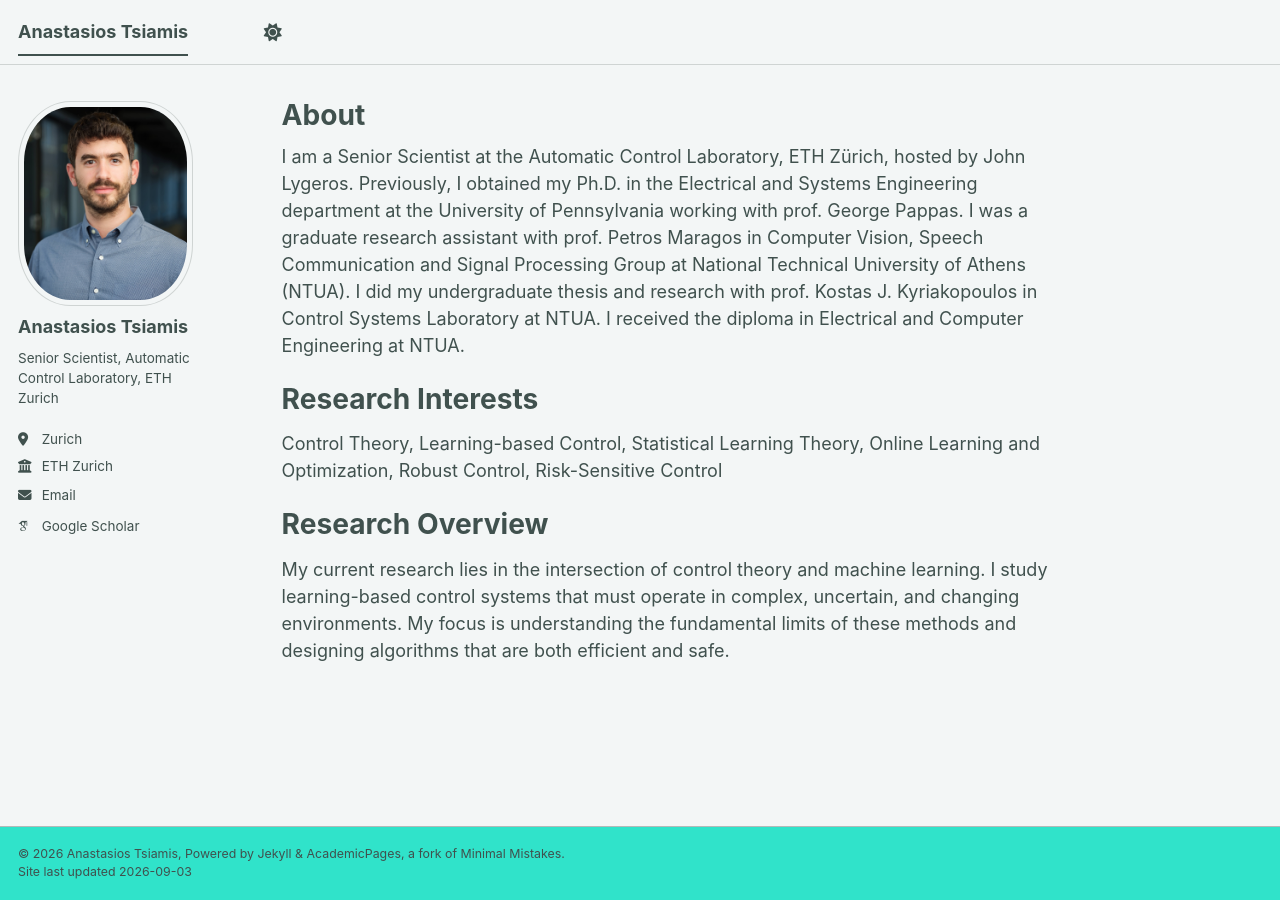
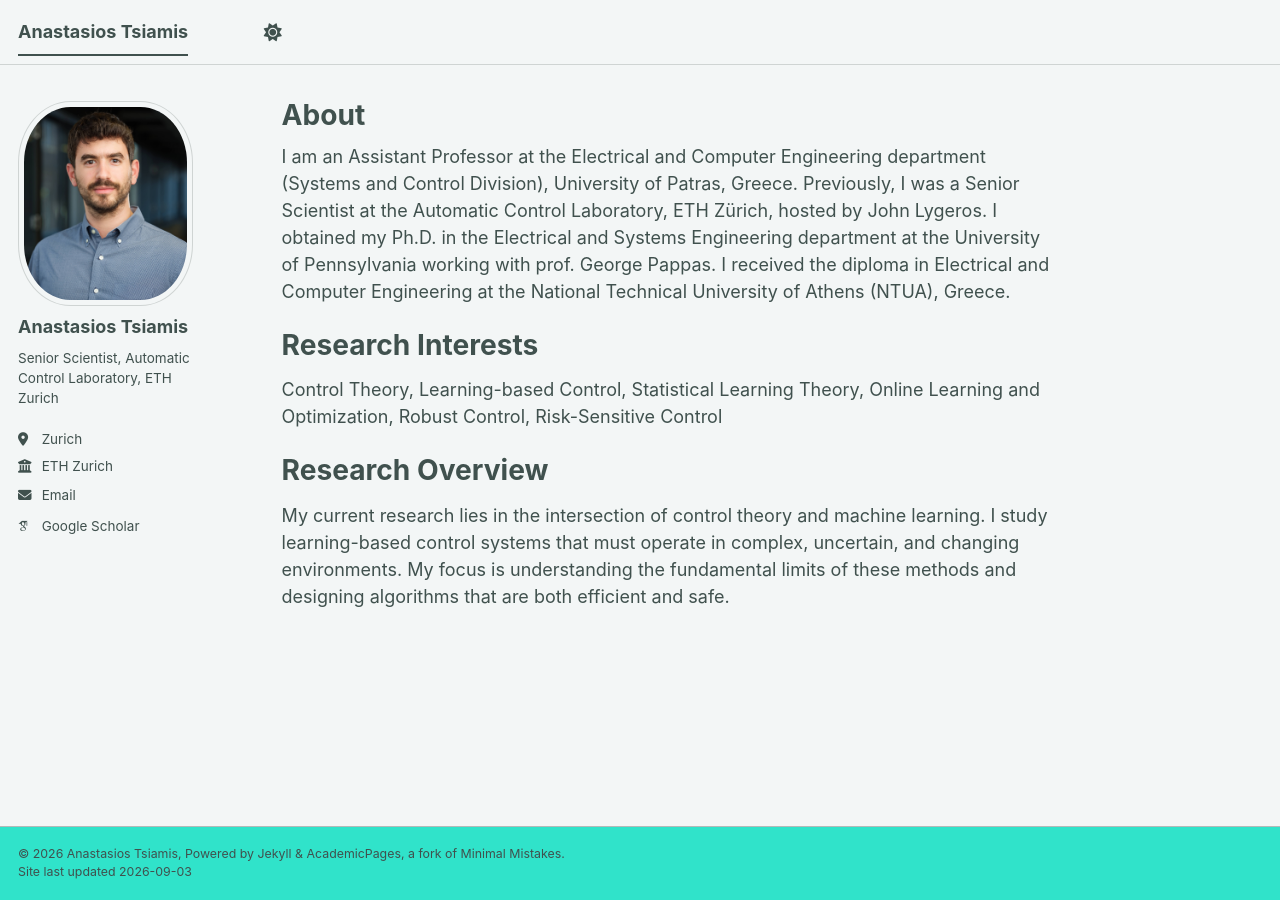
Before and after one commit to antsiamis/antsiamis.github.io, a Jekyll site: the page built from _pages/about.md, in a window 1280 px wide. Built offline with Jekyll 4.4.1, drawn with Linux system fonts in a browser that asks for light colours; some web fonts are replaced; a script bundle is joined from its source files by our own code; library files that are not in the unit come from our copies.

Commit message:
Update about.md

```diff
--- a/_pages/about.md
+++ b/_pages/about.md
@@ -7,7 +7,7 @@ redirect_from:
   - /about.html
 ---
 
-I am a Senior Scientist at the Automatic Control Laboratory, ETH Zürich, hosted by John Lygeros. Previously, I obtained my Ph.D. in the Electrical and Systems Engineering department at the University of Pennsylvania working with prof. George Pappas. I was a graduate research assistant with prof. Petros Maragos in Computer Vision, Speech Communication and Signal Processing Group at National Technical University of Athens (NTUA). I did my undergraduate thesis and research with prof. Kostas J. Kyriakopoulos in Control Systems Laboratory at NTUA. I received the diploma in Electrical and Computer Engineering at NTUA.
+I am an Assistant Professor at the Electrical and Computer Engineering department (Systems and Control Division), University of Patras, Greece. Previously, I was a Senior Scientist at the Automatic Control Laboratory, ETH Zürich, hosted by John Lygeros. I obtained my Ph.D. in the Electrical and Systems Engineering department at the University of Pennsylvania working with prof. George Pappas. I received the diploma in Electrical and Computer Engineering at the National Technical University of Athens (NTUA), Greece.
 
 Research Interests
 ======
```
